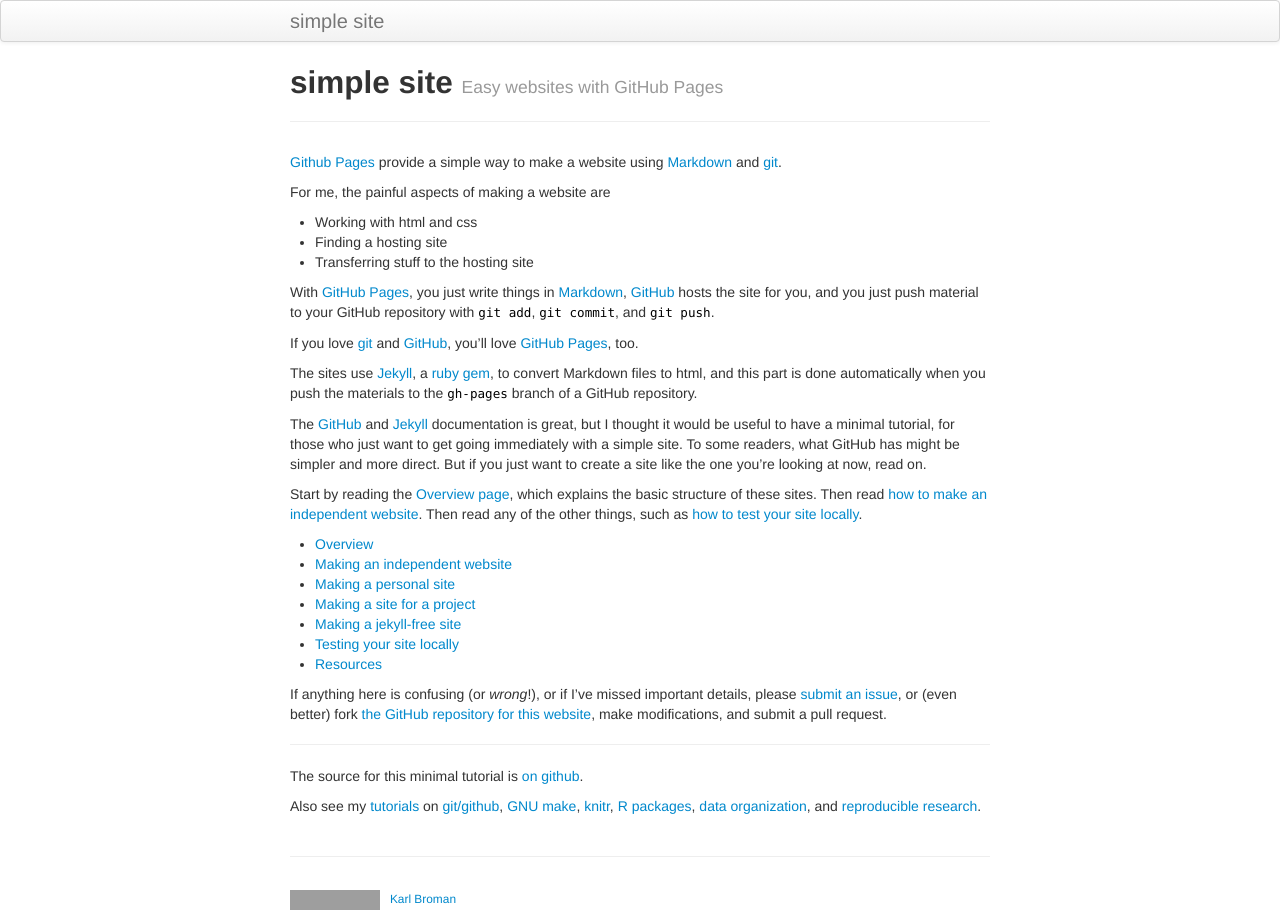
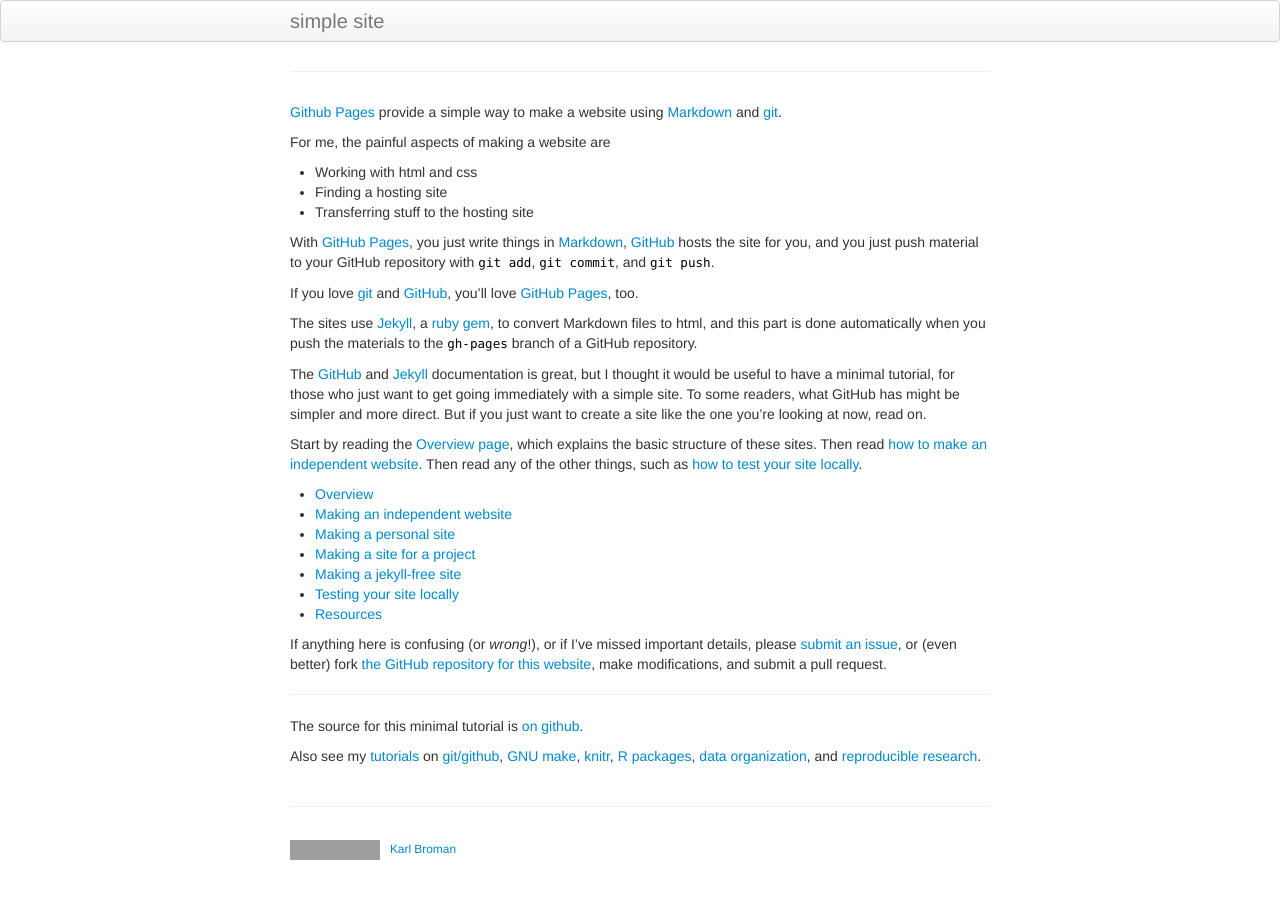
Before and after one commit to ChrisAdderley/post-kerbin, a Jekyll site: the page built from index.md, in a window 1280 px wide. Built offline with Jekyll 4.4.1, drawn with Linux system fonts in a browser that asks for light colours; our own code applies the rules of GitHub Pages for plain Markdown files; grey boxes are pictures that could not be loaded.

Commit message:
Update index.md

```diff
--- a/index.md
+++ b/index.md
@@ -1,9 +1,3 @@
----
-layout: page
-title: simple site
-tagline: Easy websites with GitHub Pages
-description: Minimal tutorial on making a simple website with GitHub Pages
----
 
 [Github Pages](http://pages.github.com) provide a simple way to make a
 website using
```
